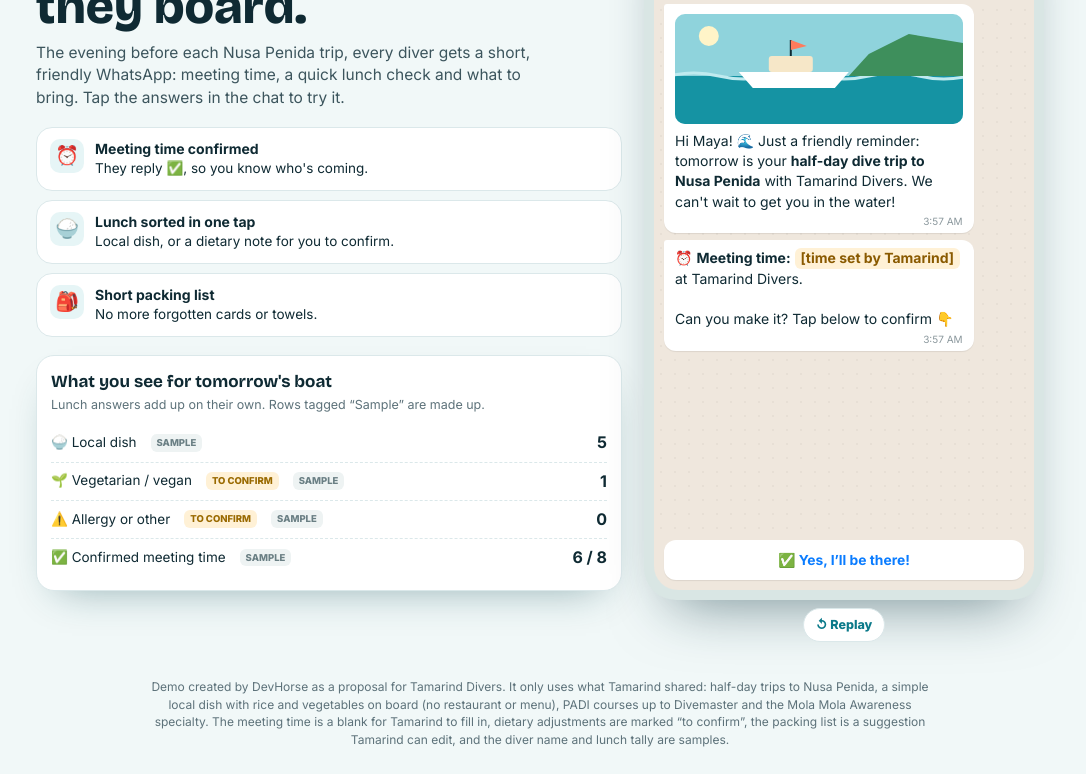
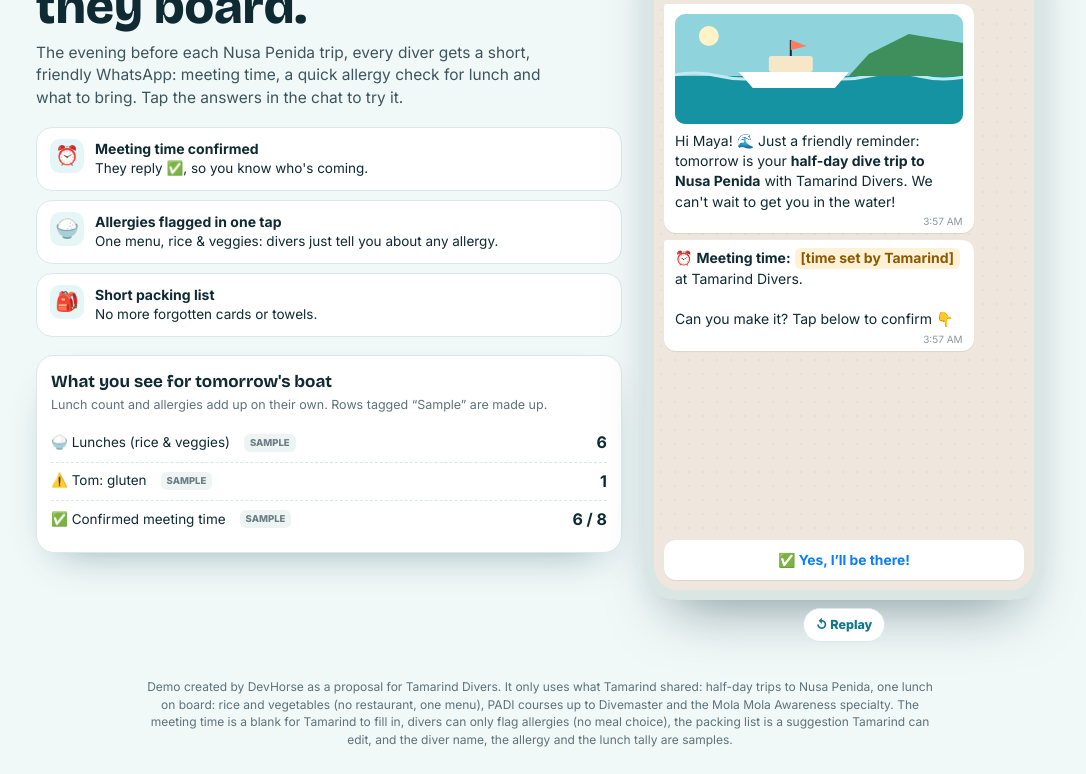
Before and after one commit to devhorseco/devhorseco.github.io, a plain HTML site: page tamarind/index.html in a window 1280 px wide. Both pictures are taken after a click on the button "↺ Replay". Shown: the part 233-1007 px from the top of the page, without its empty margins (100-1186 px from the left). Drawn offline with nearby package versions, Linux system fonts and the light colour scheme.

Commit message:
Tamarind: un solo menú, solo alergias
Co-Authored-By: Claude Opus 5.5 <noreply@anthropic.com>
Claude-Session: https://claude.ai/code/session_014oH6H9djhJ48hobb9jxwvo

```diff
--- a/tamarind/index.html
+++ b/tamarind/index.html
@@ -79,13 +79,13 @@ h1 em{font-style:normal;color:var(--sea)}
   <div>
     <span class="eb">💬 Automatic WhatsApp · the day before</span>
     <h1>Every diver ready <em>before</em> they board.</h1>
-    <p class="lead">The evening before each Nusa Penida trip, every diver gets a short, friendly WhatsApp: meeting time, a quick lunch check and what to bring. Tap the answers in the chat to try it.</p>
+    <p class="lead">The evening before each Nusa Penida trip, every diver gets a short, friendly WhatsApp: meeting time, a quick allergy check for lunch and what to bring. Tap the answers in the chat to try it.</p>
     <div class="pts">
       <div><i>⏰</i><span><b>Meeting time confirmed</b>They reply ✅, so you know who's coming.</span></div>
-      <div><i>🍚</i><span><b>Lunch sorted in one tap</b>Local dish, or a dietary note for you to confirm.</span></div>
+      <div><i>🍚</i><span><b>Allergies flagged in one tap</b>One menu, rice &amp; veggies: divers just tell you about any allergy.</span></div>
       <div><i>🎒</i><span><b>Short packing list</b>No more forgotten cards or towels.</span></div>
     </div>
-    <div class="tally"><h3>What you see for tomorrow's boat</h3><p>Lunch answers add up on their own. Rows tagged “Sample” are made up.</p><div id="tally"></div></div>
+    <div class="tally"><h3>What you see for tomorrow's boat</h3><p>Lunch count and allergies add up on their own. Rows tagged “Sample” are made up.</p><div id="tally"></div></div>
   </div>
   <div>
     <div class="phone"><div class="scr">
@@ -96,7 +96,7 @@ h1 em{font-style:normal;color:var(--sea)}
     <div class="bar2"><button class="rp" onclick="start()">↺ Replay</button></div>
   </div>
 </div>
-<p class="foot">Demo created by DevHorse as a proposal for Tamarind Divers. It only uses what Tamarind shared: half-day trips to Nusa Penida, a simple local dish with rice and vegetables on board (no restaurant or menu), PADI courses up to Divemaster and the Mola Mola Awareness specialty. The meeting time is a blank for Tamarind to fill in, dietary adjustments are marked “to confirm”, the packing list is a suggestion Tamarind can edit, and the diver name and lunch tally are samples.</p>
+<p class="foot">Demo created by DevHorse as a proposal for Tamarind Divers. It only uses what Tamarind shared: half-day trips to Nusa Penida, one lunch on board: rice and vegetables (no restaurant, one menu), PADI courses up to Divemaster and the Mola Mola Awareness specialty. The meeting time is a blank for Tamarind to fill in, divers can only flag allergies (no meal choice), the packing list is a suggestion Tamarind can edit, and the diver name, the allergy and the lunch tally are samples.</p>
 <script>
 const $=id=>document.getElementById(id);
 const BOAT=`<span class="boat"><svg viewBox="0 0 300 110" preserveAspectRatio="xMidYMid slice"><rect width="300" height="110" fill="#8fd3dc"/><rect y="62" width="300" height="48" fill="#1593a3"/><path d="M0 62 q25 -6 50 0 t50 0 t50 0 t50 0 t50 0 t50 0" stroke="#bfeaef" stroke-width="3" fill="none"/><path d="M200 40 L240 20 L300 30 V62 H180Z" fill="#3e8f5c"/><g transform="translate(70 40)"><path d="M0 18 H110 L96 34 H14Z" fill="#fff"/><rect x="30" y="2" width="44" height="16" rx="3" fill="#f6e7c8"/><path d="M52 2 V-14" stroke="#0f2a33" stroke-width="2"/><path d="M52 -14 L68 -8 L52 -4Z" fill="#ff7b5c"/></g><circle cx="40" cy="22" r="10" fill="#fff4c8"/></svg></span>`;
@@ -115,17 +115,19 @@ async function start(){const tok=++TOK;lunch=null;renderTally();$('ms').innerHTM
  // 3
  add('me','✅ Yes, I’ll be there!');await wait(300);
  // 4
- if(!await bot(`🍚 <b>Lunch on board</b> is a simple local dish with rice and vegetables. Does that work for you?`,tok))return;
- const L=[['🍚 Local dish is perfect',''],['🌱 Vegetarian / vegan adjustment','To be confirmed by the team'],['⚠️ Allergy or other diet','To be confirmed by the team']];
+ if(!await bot(`🍚 <b>Lunch on board:</b> rice &amp; veggies.\n\nDo you have any <b>food allergy</b> we should know about?`,tok))return;
+ const L=[['👍 No allergies, all good!',''],['⚠️ Yes, I’m allergic to peanuts','Example: the diver types their own']];
  const k=await ask(L,tok);if(tok!==TOK)return;lunch=k;renderTally();
  // 5
- add('me',L[k][0]+(k?'  <span class="tbc">to confirm</span>':''));await wait(300);
+ add('me',L[k][0]);await wait(300);
  // 6
- await bot(`${k?'Thanks for letting us know — the team will confirm your lunch adjustment. 🙏\n\n':'Great, noted! 🙌\n\n'}🎒 <b>What to bring</b>\n• Swimsuit and towel\n• Reef-safe sunscreen 🐠\n• Hat and sunglasses\n• Your certification card\n\nSee you tomorrow! 🤿\n\nP.S. Curious about the <b>Mola Mola Awareness</b> specialty? Just ask us! 🐟`,tok);
+ await bot(`${k?'Thanks for telling us! We’ve noted your <b>peanut allergy</b> and the crew will know. 🙏\n\n':'Great, noted! 🙌\n\n'}🎒 <b>What to bring</b>\n• Swimsuit and towel\n• Reef-safe sunscreen 🐠\n• Hat and sunglasses\n• Your certification card\n\nSee you tomorrow! 🤿\n\nP.S. Curious about the <b>Mola Mola Awareness</b> specialty? Just ask us! 🐟`,tok);
 }
 function renderTally(){
- const base=[['🍚 Local dish',5],['🌱 Vegetarian / vegan',1],['⚠️ Allergy or other',0]];
- $('tally').innerHTML=base.map(([n,v],i)=>{const add=lunch===i?1:0;return `<div class="row ${add?'nw':''}">${n}${i?'<span class="tag c">to confirm</span>':''}<span class="tag ${add?'n':''}">${add?'New':'Sample'}</span><b>${v+add}</b></div>`}).join('')+`<div class="row">✅ Confirmed meeting time<span class="tag ${lunch!==null?'n':''}">${lunch!==null?'New':'Sample'}</span><b>${6+(lunch!==null?1:0)} / 8</b></div>`;
+ const nw=lunch!==null,al=lunch===1;
+ $('tally').innerHTML=`<div class="row ${nw?'nw':''}">🍚 Lunches (rice &amp; veggies)<span class="tag ${nw?'n':''}">${nw?'New':'Sample'}</span><b>${6+(nw?1:0)}</b></div>`
+  +`<div class="row">⚠️ Tom: gluten<span class="tag">Sample</span><b>1</b></div>`
+  +(al?`<div class="row nw">⚠️ Maya: peanuts<span class="tag n">New</span><b>1</b></div>`:'')+`<div class="row">✅ Confirmed meeting time<span class="tag ${lunch!==null?'n':''}">${lunch!==null?'New':'Sample'}</span><b>${6+(lunch!==null?1:0)} / 8</b></div>`;
 }
 start();
 </script>
```
